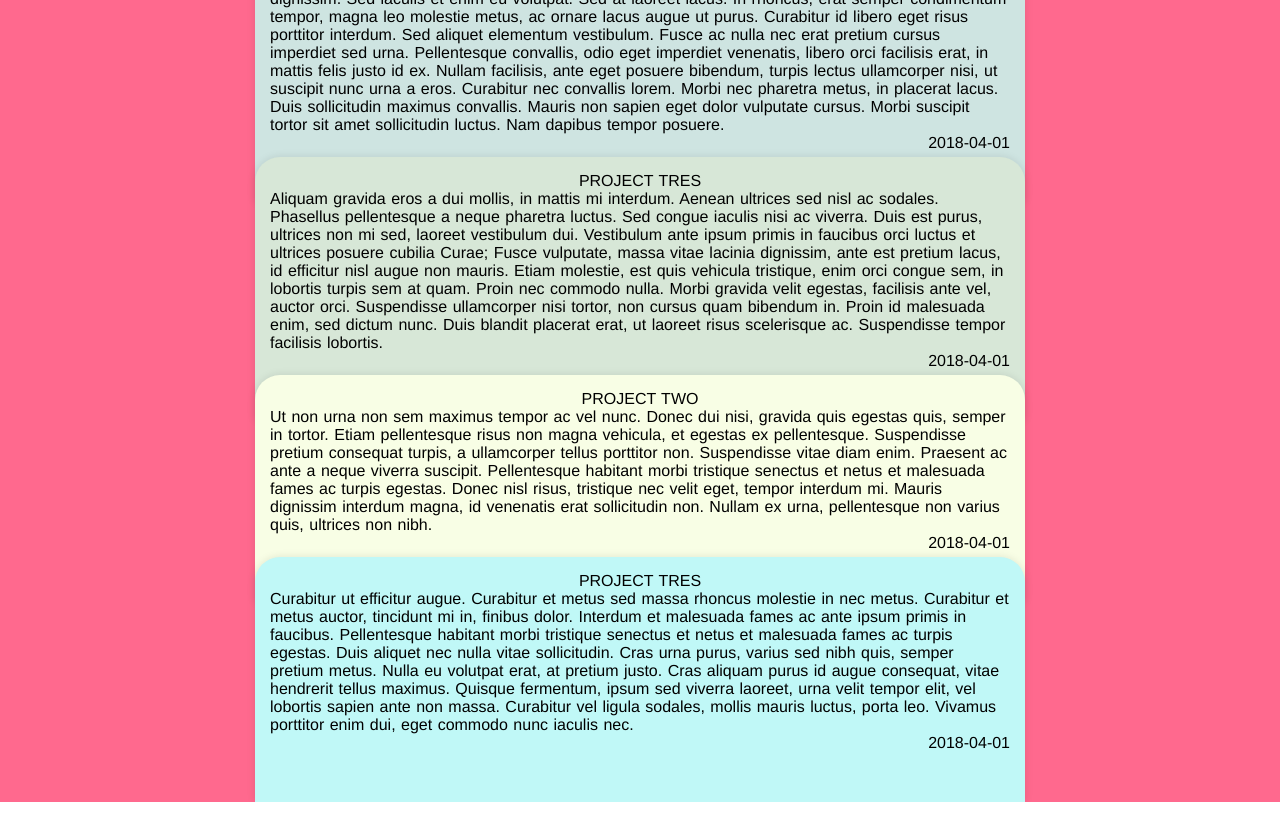
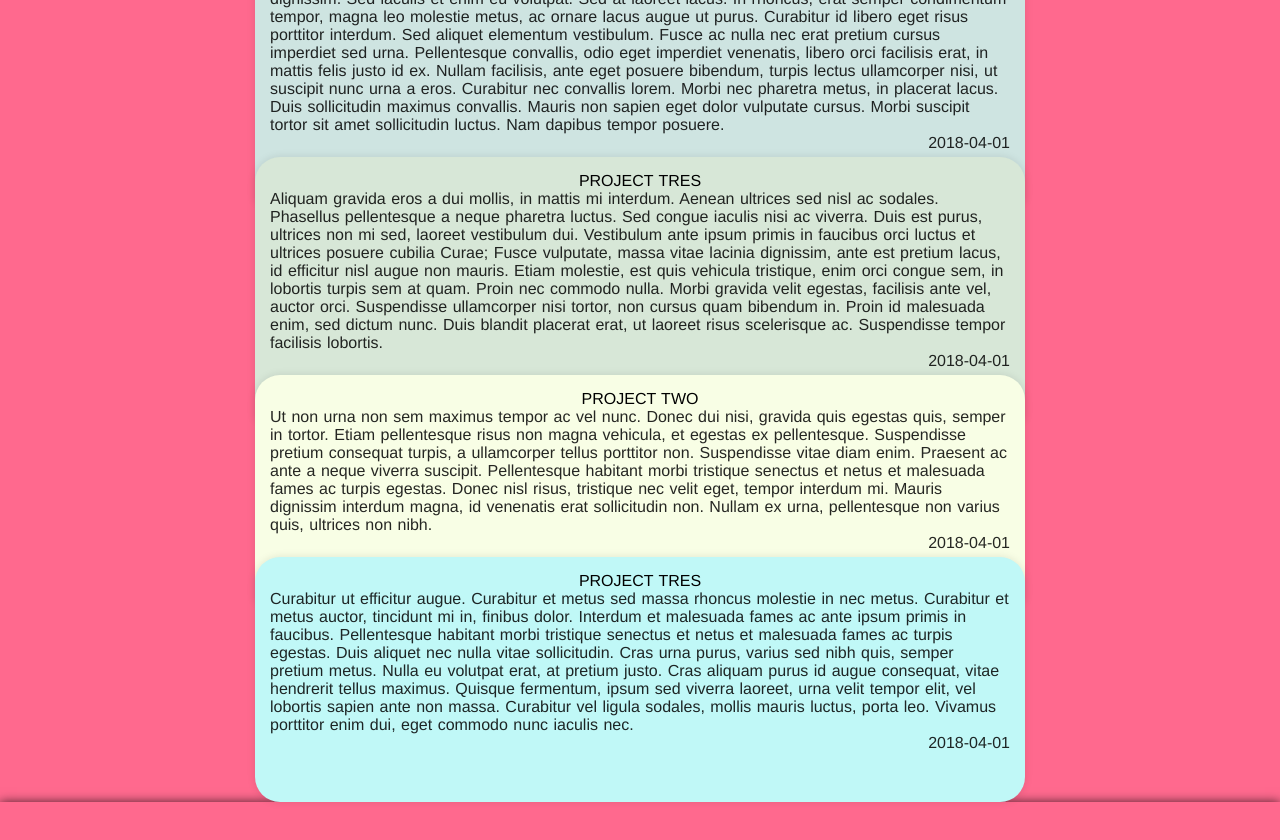
Before and after one commit to aryascripts/portfolio, a Nuxt app: page / in a window 1280 px wide. Shown: the part 1120-1960 px from the top of the page. Before the commit the page ends 1922 px from the top, so only its background shows below. Built offline with nearby package versions, Linux system fonts and the light colour scheme; a web font is replaced by a local one.

Commit message:
cards updated and rounded bottom for last card

```diff
--- a/components/Card.vue
+++ b/components/Card.vue
@@ -5,10 +5,10 @@
       <div class="name">
         {{ name }}
       </div>
-      <div class="description">
+      <div class="para description">
         {{ description }}
       </div>
-      <div class="date">
+      <div class="para date">
         {{ date }}
       </div>
     </div>
@@ -47,7 +47,7 @@
     width: 100%;
     min-height: 100px;
     background-color: $green-light;
-    border-radius: 25px;
+    border-radius: $card-radius;
     border-bottom-left-radius: 0px;
     border-bottom-right-radius: 0px;
     position: relative;
--- a/components/Collection.vue
+++ b/components/Collection.vue
@@ -35,6 +35,10 @@
   margin-top: $card-overlap;
 
   width: 100%;
+
+  .card:last-child {
+    border-radius: $card-radius;
+  }
 }
 
 </style>
--- /dev/null
+++ b/components/Footer.vue
@@ -0,0 +1,26 @@
+<template>
+  <div class="footer">
+
+  </div>
+
+</template>
+
+
+
+<script>
+
+</script>
+
+
+<style scoped lang="scss">
+  @import './../sass/vars.scss';
+
+  .footer {
+    min-height: 300px;
+    width: 100%;
+    background-color: $pink;
+    @include boxShadow(0px 0px 10px 0px rgba(0,0,0,0.70));
+    z-index: 10;
+  }
+
+</style>
--- a/layouts/default.vue
+++ b/layouts/default.vue
@@ -9,8 +9,22 @@
       </div>
     </div>
     <nuxt/>
+
+    <Footer />
   </div>
 </template>
+
+
+<script>
+import Footer from './../components/Footer.vue'
+export default {
+  components: {
+    Footer
+  }
+}
+
+</script>
+
 
 <style lang="scss">
 @import './../sass/global.scss';
--- a/sass/global.scss
+++ b/sass/global.scss
@@ -23,3 +23,7 @@
 .background {
   width: 100%;
 }
+
+.para {
+  color: rgba(0, 0, 0, 0.85);
+}
--- a/sass/vars.scss
+++ b/sass/vars.scss
@@ -7,6 +7,9 @@
 // Z-INDEX
 $highest-z: 1000;
 $nav-z: $highest-z;
+
+
+$card-radius: 25px;
 
 
 // WIDTHS
```
